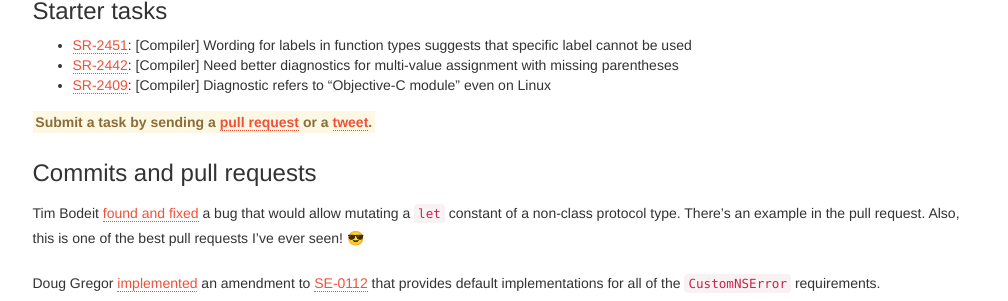
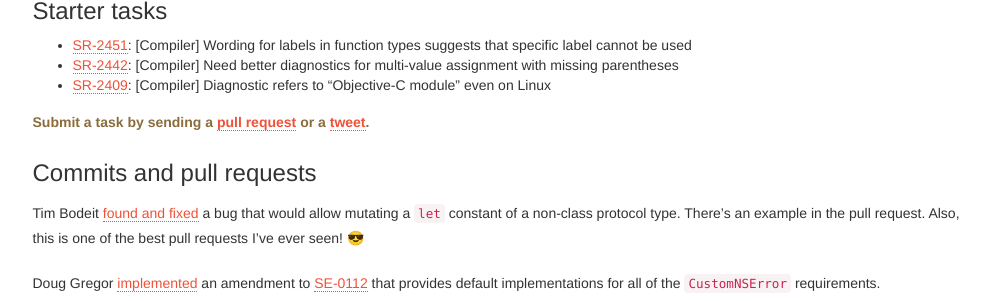
Before and after one commit to SwiftWeekly/swiftweekly.github.io, a Jekyll site: the page built from _posts/2016-09-01-issue-36.md, in a window 1280 px wide. Shown: the part 626-927 px from the top of the page, without its empty margins (135-1143 px from the left). Built offline with Jekyll 4.4.1, drawn with Linux system fonts in a browser that asks for light colours; nearby versions of some CDN libraries.

Commit message:
tweak task_remind

```diff
--- a/_includes/task_remind.html
+++ b/_includes/task_remind.html
@@ -1,2 +1,2 @@
 
-<mark class="text-warning"><strong>Submit a task by sending a <a href="{{ site.links.pull }}">pull request</a> or a <a href="{{ site.links.twitter }}">tweet</a>.</strong></mark>
+<p class="text-warning"><strong>Submit a task by sending a <a href="{{ site.links.pull }}">pull request</a> or a <a href="{{ site.links.twitter }}">tweet</a>.</strong></p>
```
